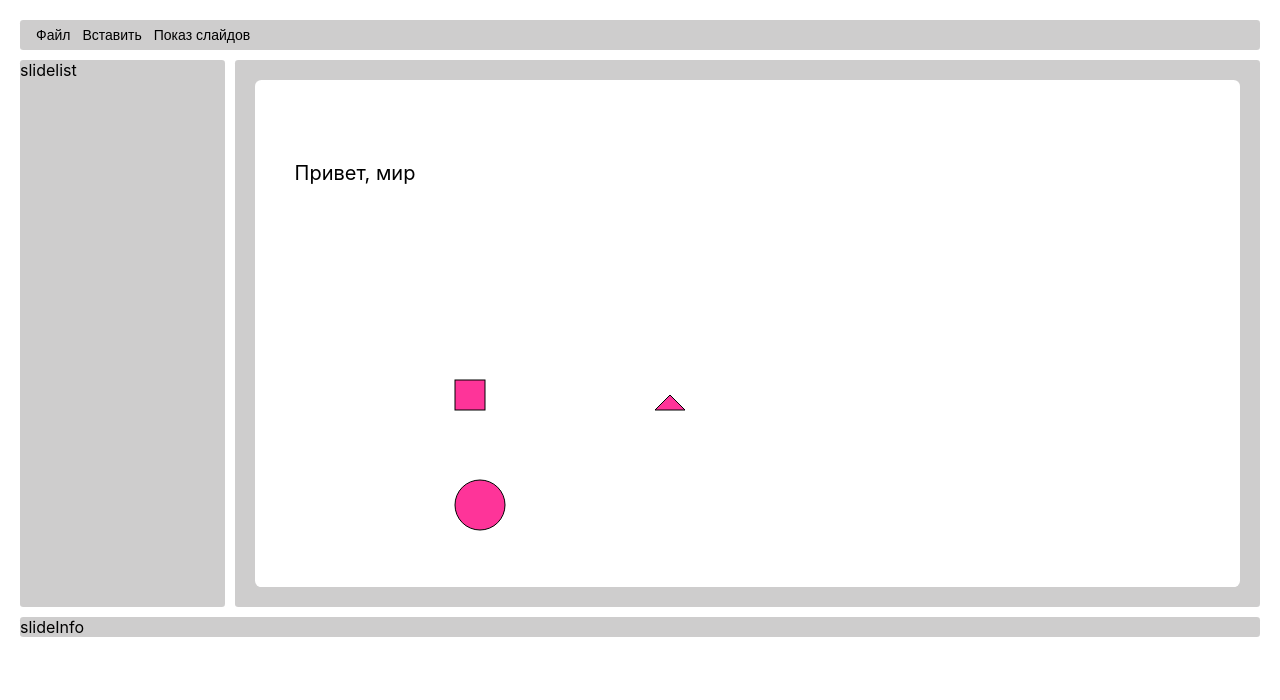
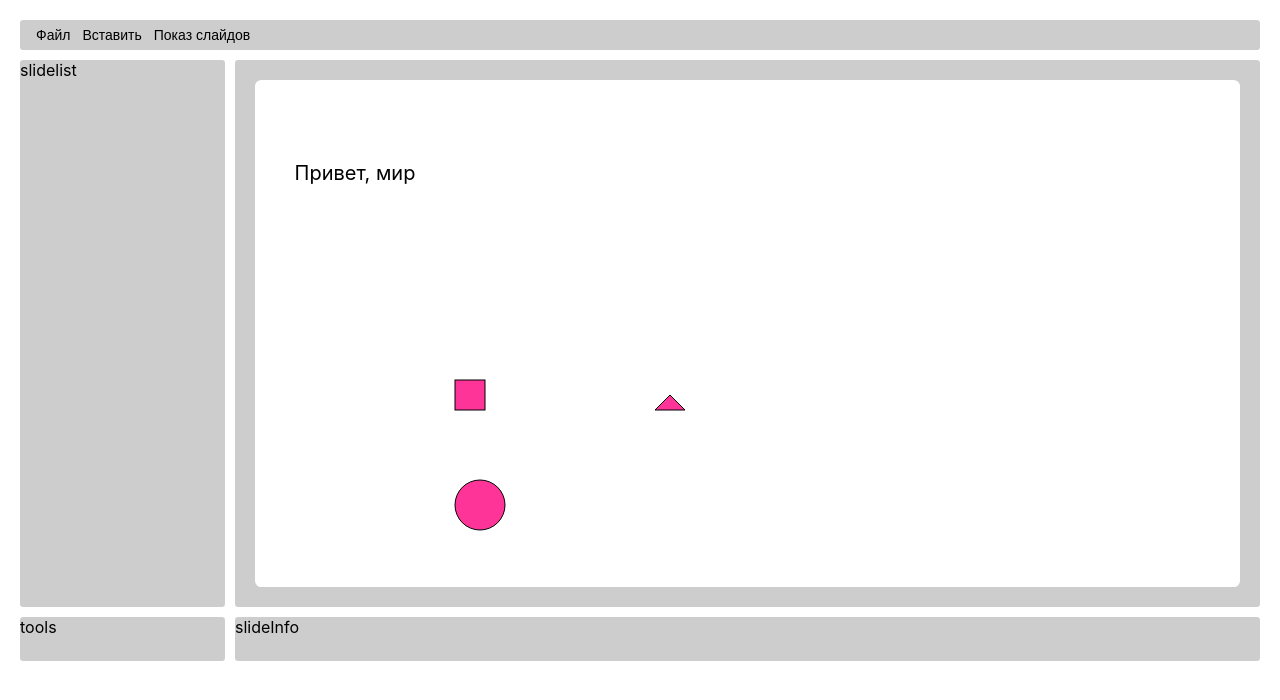
Before and after one commit to pklgn/project-os, a React (Create React App) app: page / in a window 1280 px wide. Shown: the top 700 px of the page. Built offline with nearby package versions, Linux system fonts and the light colour scheme.

Commit message:
BottomBar разделён на (slide/element)Tools, clickHandlerLayer удалён начисто

```diff
--- a/package.json
+++ b/package.json
@@ -17,7 +17,7 @@
     "@types/react-dom": "^17.0.10",
     "react": "^17.0.2",
     "react-dom": "^17.0.2",
-    "react-scripts": "^3.4.4",
+    "react-scripts": "^4.0.3",
     "typescript": "^4.4.4",
     "uuid": "^8.3.2",
     "web-vitals": "^1.1.2"
--- a/src/components/AppFooter/BottomBar.tsx
+++ b/src/components/AppFooter/BottomBar.tsx
@@ -1,10 +1,10 @@
 import styles from "./BottomBar.module.css";
-import { SlideInfo } from "./SlideInfo/SlideInfo";
+import { ElementListTool } from "./ElementListTool/ElementListTool";
 
 export function BottomBar(): JSX.Element {
     return (
         <div className={styles.bottom}>
-            <SlideInfo />
+            <ElementListTool />
         </div>
     );
 }
--- /dev/null
+++ b/src/components/AppFooter/ElementListTool/ElementListTool.tsx
@@ -0,0 +1,5 @@
+import styles from "./ElementListTool.module.css";
+
+export function ElementListTool(): JSX.Element {
+    return <div className={styles["slide-info"]}>slideInfo</div>;
+}
--- a/src/components/AppFooter/SlideInfo/SlideInfo.tsx
+++ /dev/null
@@ -1,5 +0,0 @@
-import styles from "./SlideInfo.module.css";
-
-export function SlideInfo(): JSX.Element {
-    return <div className={styles["slide-info"]}>slideInfo</div>;
-}
--- a/src/components/AppFooter/SlideListTool/SlideListTool.module.css
+++ b/src/components/AppFooter/SlideListTool/SlideListTool.module.css
@@ -1,5 +1,5 @@
 .slides-list-tools {
     background-color: rgba(190, 189, 189, 0.75);
     border-radius: 0.2rem;
-
+    grid-area: slideTools;
 }
--- a/src/components/PresentationEditor/PresentationEditor.module.css
+++ b/src/components/PresentationEditor/PresentationEditor.module.css
@@ -3,8 +3,9 @@
     grid-template-areas:
             "top top"
             "side content"
-            "footer footer";
+            "slideTools elementTools";
     grid-gap: 10px;
     grid-template-columns: 1fr 5fr;
+    grid-template-rows: auto auto 44px;
     padding: 20px;
 }
--- a/src/components/PresentationEditor/PresentationEditor.tsx
+++ b/src/components/PresentationEditor/PresentationEditor.tsx
@@ -1,20 +1,19 @@
 import { BottomBar } from "../AppFooter/BottomBar";
 import { TopBar } from "../AppTop/TopBar";
 import styles from "./PresentationEditor.module.css";
+import { ElementListTool } from "../AppFooter/ElementListTool/ElementListTool";
+import { SlideListTool } from "../AppFooter/SlideListTool/SlideListTool";
 import { SlideList } from "../AppContent/SlideList/SlideList";
 import { Slide } from "../AppContent/Slide/Slide";
-import { ClickHandlerLayer, ClickHandlerLayerType } from "../common/ClickHandlerLayer/ClickHandlerLayer";
 
 export function PresentationEditor(): JSX.Element {
-    const clickHandlerLayer: ClickHandlerLayerType = ClickHandlerLayer();
-
     return (
         <div className={styles.editor}>
             <TopBar />
             <SlideList />
             <Slide />
-            <BottomBar />
-            {clickHandlerLayer.clickHandlerLayer}
+            <SlideListTool />
+            <ElementListTool />
         </div>
     );
 }
--- a/src/components/common/ClickHandlerLayer/ClickHandlerLayer.module.css
+++ /dev/null
@@ -1,8 +0,0 @@
-.click-handler-layer {
-    position: absolute;
-    z-index: 1004;
-    width: 100vw;
-    height: 100vw;
-    left: 0;
-    top: 0;
-}
--- a/src/components/common/ClickHandlerLayer/ClickHandlerLayer.tsx
+++ /dev/null
@@ -1,26 +0,0 @@
-import styles from "./ClickHandlerLayer.module.css";
-import { BaseSyntheticEvent } from "react";
-
-export type ClickHandlerLayerType = {
-    clickHandlerLayer: JSX.Element,
-    resetClickState: () => void,
-}
-
-export function ClickHandlerLayer(): ClickHandlerLayerType {
-
-    const onClickHandler = (_: BaseSyntheticEvent) => {
-        console.log('click layer!');
-    }
-
-    const resetClickState = () => {
-        //
-    }
-
-    return {
-        clickHandlerLayer: <div
-          className={styles["click-handler-layer"]}
-          onClick={onClickHandler}
-        ></div>,
-        resetClickState: resetClickState
-    }
-}
--- /dev/null
+++ b/src/components/common/icons/Reorder/Reorder.tsx
@@ -0,0 +1,5 @@
+import styles from "./Reorder.module.css";
+
+export function Reorder(): JSX.Element {
+    return <div className={styles.reorder} id="icon"></div>;
+}
```
Also changed, not shown: src/components/common/icons/Reorder/Reorder.module.css (added, +9 -0 lines), src/components/AppFooter/ElementListTool/ElementListTool.module.css (renamed from src/components/AppFooter/SlideInfo/SlideInfo.module.css), 2 other files (tests, documents, lock files or other folders).
